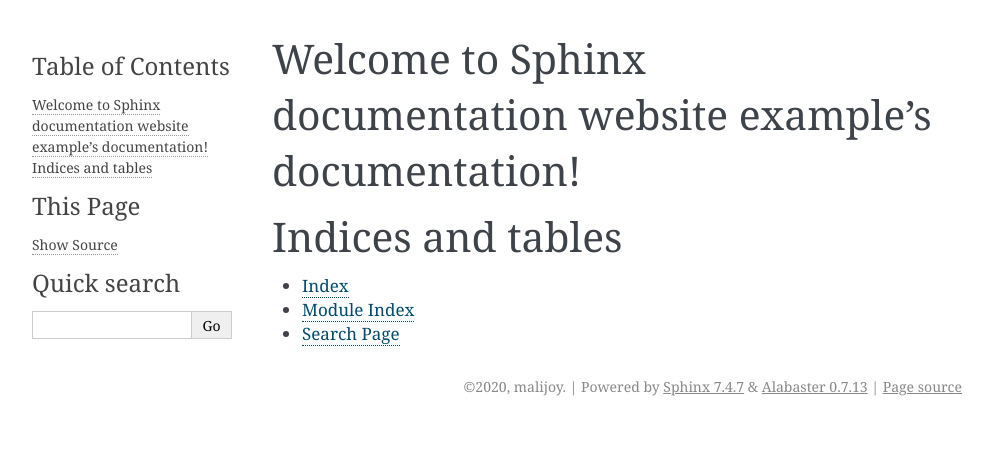
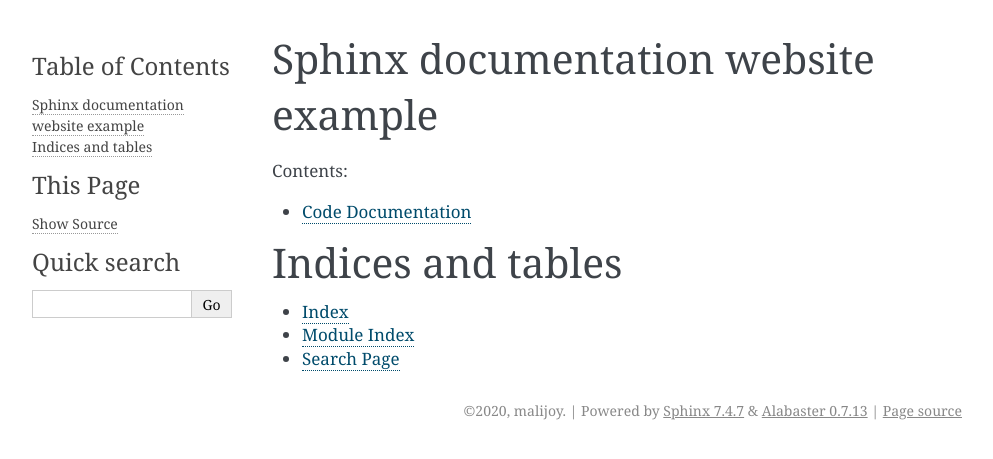
Before and after one commit to malijoy/sphinx-python-doc-example, a Sphinx documentation site: the page built from sphinx/index.rst, in a window 1280 px wide. Shown: the top 459 px of the page, without its empty margins (148-1141 px from the left). Built offline with Sphinx 7.4.7, drawn with Linux system fonts in a browser that asks for light colours.

Commit message:
page for code documentation

```diff
--- /dev/null
+++ b/sphinx/code.rst
@@ -0,0 +1,5 @@
+Code Documentation
+==================
+
+.. automodule:: example1
+    :members:
--- a/sphinx/conf.py
+++ b/sphinx/conf.py
@@ -12,9 +12,9 @@
 # add these directories to sys.path here. If the directory is relative to the
 # documentation root, use os.path.abspath to make it absolute, like shown here.
 #
-# import os
-# import sys
-# sys.path.insert(0, os.path.abspath('.'))
+import os
+import sys
+sys.path.insert(0, os.path.abspath('../'))
 
 
 # -- Project information -----------------------------------------------------
--- a/sphinx/index.rst
+++ b/sphinx/index.rst
@@ -3,12 +3,14 @@
    You can adapt this file completely to your liking, but it should at least
    contain the root `toctree` directive.
 
-Welcome to Sphinx documentation website example's documentation!
+Sphinx documentation website example
 ================================================================
 
 .. toctree::
    :maxdepth: 2
    :caption: Contents:
+
+   code
 
 
 
```
Also changed, not shown: 1 other file.
